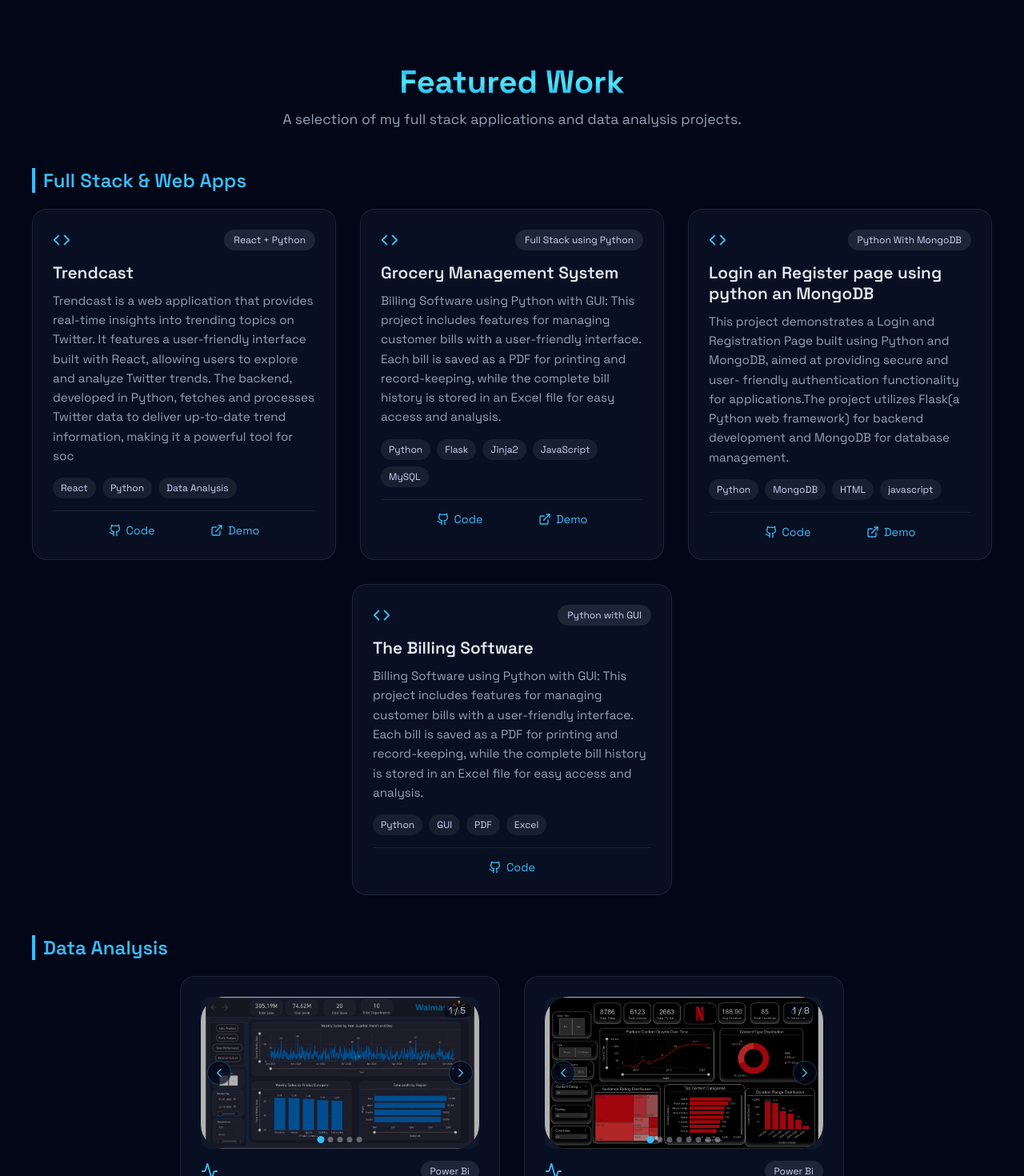
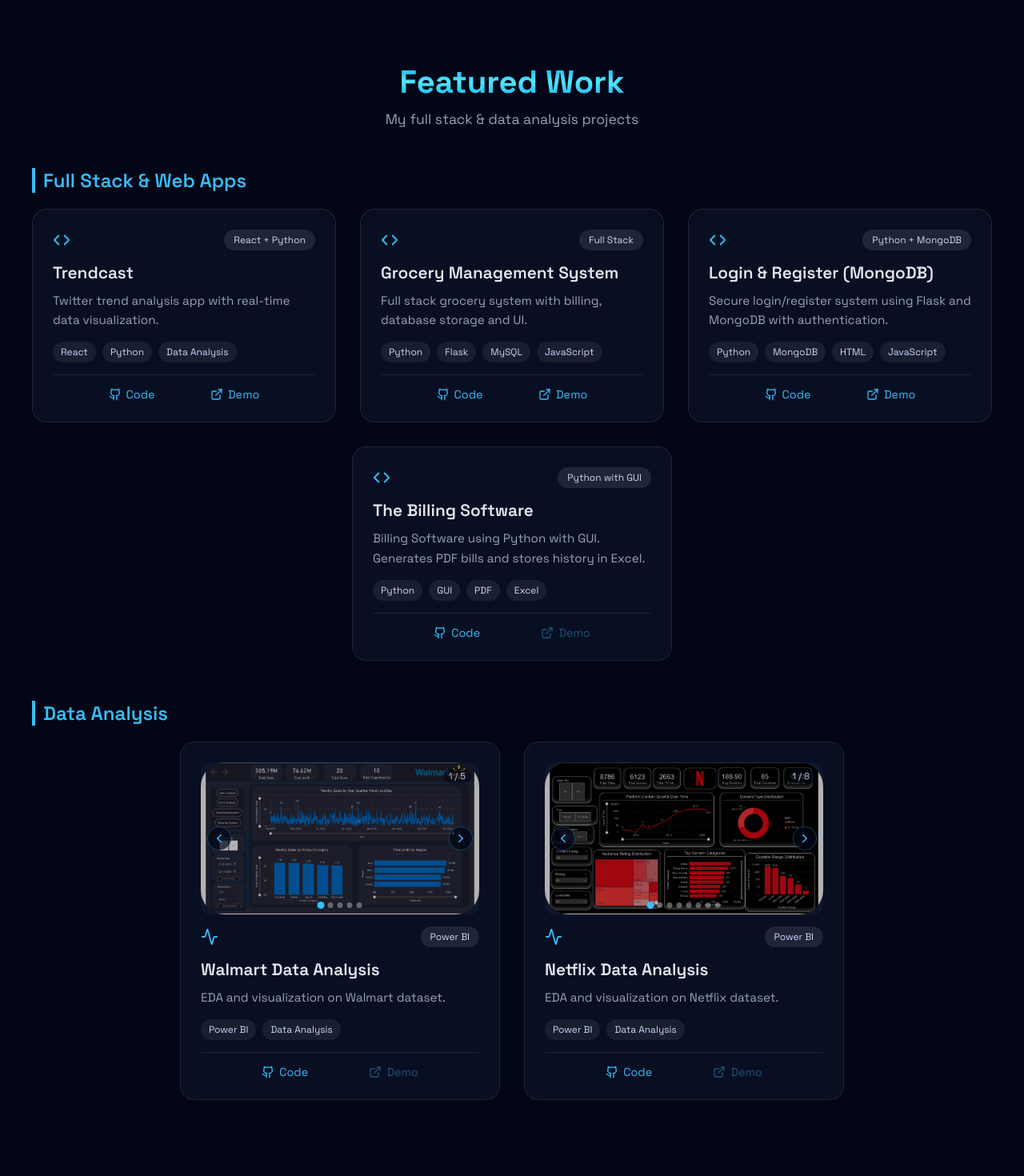
Before and after one commit to Hemanth509h/Portfolio, a React (Vite) app: page / in a window 1280 px wide. Shown: the part 2240-3710 px from the top of the page at 80% size. Built offline with nearby package versions, Linux system fonts and the light colour scheme.

Commit message:
demo edit

```diff
--- a/src/components/section/Projects.jsx
+++ b/src/components/section/Projects.jsx
@@ -25,30 +25,30 @@
     type: "Python with GUI",
     icon: Code,
     description:
-      "Billing Software using Python with GUI: This project includes features for managing customer bills with a user-friendly interface. Each bill is saved as a PDF for printing and record-keeping, while the complete bill history is stored in an Excel file for easy access and analysis.",
+      "Billing Software using Python with GUI. Generates PDF bills and stores history in Excel.",
     tags: ["Python", "GUI", "PDF", "Excel"],
     code: "https://github.com/Hemanth509h/The_Billing_Software.git",
     demo: "",
     category: "Full Stack & Web Apps",
   },
   {
-    title: "Login an Register page using python an MongoDB",
-    type: "Python With MongoDB",
+    title: "Login & Register (MongoDB)",
+    type: "Python + MongoDB",
     icon: Code,
     description:
-      "This project demonstrates a Login and Registration Page built using Python and MongoDB, aimed at providing secure and user- friendly authentication functionality for applications.The project utilizes Flask(a Python web framework) for backend development and MongoDB for database management.",
-    tags: ["Python","MongoDB",'HTML','javascript'],
+      "Secure login/register system using Flask and MongoDB with authentication.",
+    tags: ["Python", "MongoDB", "HTML", "JavaScript"],
     code: "https://github.com/Hemanth509h/login_an_register.git",
     demo: "https://loginregisterpages.vercel.app/",
     category: "Full Stack & Web Apps",
   },
   {
     title: "Grocery Management System",
-    type: "Full Stack using Python",
+    type: "Full Stack",
     icon: Code,
     description:
-  "Billing Software using Python with GUI: This project includes features for managing customer bills with a user-friendly interface. Each bill is saved as a PDF for printing and record-keeping, while the complete bill history is stored in an Excel file for easy access and analysis.",
-    tags: ["Python", "Flask", "Jinja2", "JavaScript", "MySQL"],
+      "Full stack grocery system with billing, database storage and UI.",
+    tags: ["Python", "Flask", "MySQL", "JavaScript"],
     code: "https://github.com/Hemanth509h/Grocerly-Management-System.git",
     demo: "https://elitegrocers.vercel.app/",
     category: "Full Stack & Web Apps",
@@ -58,7 +58,7 @@
     type: "React + Python",
     icon: Code,
     description:
-  "Trendcast is a web application that provides real-time insights into trending topics on Twitter. It features a user-friendly interface built with React, allowing users to explore and analyze Twitter trends. The backend, developed in Python, fetches and processes Twitter data to deliver up-to-date trend information, making it a powerful tool for soc",
+      "Twitter trend analysis app with real-time data visualization.",
     tags: ["React", "Python", "Data Analysis"],
     code: "https://github.com/Hemanth509h/Trendcast.git",
     demo: "https://trendcasts.vercel.app/",
@@ -66,39 +66,39 @@
   },
   {
     title: "Netflix Data Analysis",
-    type: "Power Bi",
+    type: "Power BI",
     icon: Activity,
     images: [netflix1, netflix2, netflix3, netflix4, netflix5, netflix6, netflix7, netflix8],
-          description:
-  "Performed EDA, visualization, and statistical analysis on Netflix dataset.",
-    tags: ["Power Bi", "Data Analysis", "Visualization"],
+    description: "EDA and visualization on Netflix dataset.",
+    tags: ["Power BI", "Data Analysis"],
     code: "https://github.com/Hemanth509h/Data-analysis/tree/main/netflix%20analysis",
     demo: "",
     category: "Data Analysis",
   },
   {
     title: "Walmart Data Analysis",
-    type: "Power Bi",
+    type: "Power BI",
     icon: Activity,
     images: [walmart1, walmart2, walmart3, walmart4, walmart5],
-          description:
-  "Performed EDA, visualization, and statistical analysis on Walmart dataset.",
-    tags: ["Power Bi", "Data Analysis", "Visualization"],
+    description: "EDA and visualization on Walmart dataset.",
+    tags: ["Power BI", "Data Analysis"],
     code: "https://github.com/Hemanth509h/Data-analysis/tree/main/walmart%20analysis",
     demo: "",
     category: "Data Analysis",
   },
 ];
+
+/* ================= GROUP ================= */
 const groupedProjects = PROJECTS.reduce((acc, project) => {
   if (!acc[project.category]) acc[project.category] = [];
   acc[project.category].push(project);
   return acc;
 }, {});
 
-// Reverse each category
 Object.keys(groupedProjects).forEach((key) => {
   groupedProjects[key].reverse();
 });
+
 /* ================= IMAGE SLIDER ================= */
 function ImageSlider({ images, title }) {
   const [current, setCurrent] = useState(0);
@@ -115,12 +115,13 @@
 
   return (
     <div className="slider">
-      <img src={images[current]} alt={`${title} slide ${current + 1}`} className="slider-img" />
+      <img src={images[current]} alt={title} className="slider-img" />
 
-      <button className="slider-btn slider-btn-left" onClick={prev} aria-label="Previous">
+      <button className="slider-btn slider-btn-left" onClick={prev}>
         <ChevronLeft size={18} />
       </button>
-      <button className="slider-btn slider-btn-right" onClick={next} aria-label="Next">
+
+      <button className="slider-btn slider-btn-right" onClick={next}>
         <ChevronRight size={18} />
       </button>
 
@@ -129,13 +130,17 @@
           <button
             key={i}
             className={`slider-dot ${i === current ? "active" : ""}`}
-            onClick={(e) => { e.stopPropagation(); setCurrent(i); }}
-            aria-label={`Go to slide ${i + 1}`}
+            onClick={(e) => {
+              e.stopPropagation();
+              setCurrent(i);
+            }}
           />
         ))}
       </div>
 
-      <span className="slider-counter">{current + 1} / {images.length}</span>
+      <span className="slider-counter">
+        {current + 1} / {images.length}
+      </span>
     </div>
   );
 }
@@ -144,64 +149,38 @@
 export function Projects() {
   return (
     <section className="projectssection" id="projects">
-      {/* TITLE */}
       <div className="projects-description">
-        <Motion.h1
-          initial={{ opacity: 0, y: 50 }}
-          whileInView={{ opacity: 1, y: 0 }}
-          transition={{ duration: 0.5 }}
-          viewport={{ once: true }}
-          className="projects-title"
-        >
+        <Motion.h1 className="projects-title">
           Featured Work
         </Motion.h1>
-
-        <Motion.p
-          initial={{ opacity: 0, y: 50 }}
-          whileInView={{ opacity: 1, y: 0 }}
-          transition={{ duration: 0.5, delay: 0.2 }}
-          viewport={{ once: true }}
-          className="projects-description2"
-        >
-          A selection of my full stack applications and data analysis projects.
-        </Motion.p>
+        <p className="projects-description2">
+          My full stack & data analysis projects
+        </p>
       </div>
 
-      {/* PROJECTS */}
       {Object.entries(groupedProjects).map(([category, projects]) => (
         <div key={category} className="category-section">
           <h2 className="category-title">{category}</h2>
 
           <div className="projects-container">
             {projects.map((project, index) => (
-              <Motion.div
-                key={index}
-                initial={{ opacity: 0, y: 50 }}
-                whileInView={{ opacity: 1, y: 0 }}
-                transition={{ duration: 0.5, delay: index * 0.2 }}
-                viewport={{ once: true }}
-                className="project-card"
-              >
-                {/* IMAGE SLIDER */}
+              <div key={index} className="project-card">
+
                 {project.images && (
                   <ImageSlider images={project.images} title={project.title} />
                 )}
 
-                {/* HEADER */}
                 <div className="project-header">
                   <project.icon size={22} />
                   <span className="project-type">{project.type}</span>
                 </div>
 
-                {/* TITLE */}
                 <h3 className="project-title">{project.title}</h3>
 
-                {/* DESCRIPTION */}
                 <p className="project-description">
                   {project.description}
                 </p>
 
-                {/* TAGS */}
                 <div className="project-tags">
                   {project.tags.map((tag, i) => (
                     <span key={i} className="project-tag">
@@ -212,29 +191,22 @@
 
                 <hr />
 
-                {/* FOOTER */}
+                {/* ✅ FIXED FOOTER */}
                 <div className="project-footer">
-                  <a
-                    href={project.code}
-                    target="_blank"
-                    rel="noopener noreferrer"
-                    className="project-link"
-                  >
+                  <a href={project.code} target="_blank" className="project-link">
                     <Github size={16} /> Code
                   </a>
 
-                  {project.demo && (
                   <a
-                      href={project.demo}
+                    href={project.demo || "#"}
                     target="_blank"
-                      rel="noopener noreferrer"
-                      className="project-link"
+                    className={`project-link ${!project.demo ? "disabled" : ""}`}
                   >
                     <ExternalLink size={16} /> Demo
                   </a>
-                  )}
                 </div>
-              </Motion.div>
+
+              </div>
             ))}
           </div>
         </div>
--- a/src/components/section/css/projects.css
+++ b/src/components/section/css/projects.css
@@ -246,7 +246,10 @@
   border-radius: 999px;
   z-index: 2;
 }
-
+.project-link.disabled {
+  opacity: 0.4;
+  pointer-events: none;
+}
 /* ================= RESPONSIVE ================= */
 @media (max-width: 768px) {
   .projects-title {
```
Lines whose indentation alone changed are shown as unchanged.
